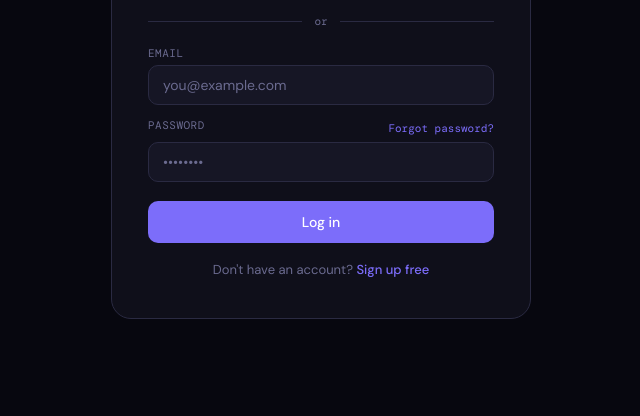
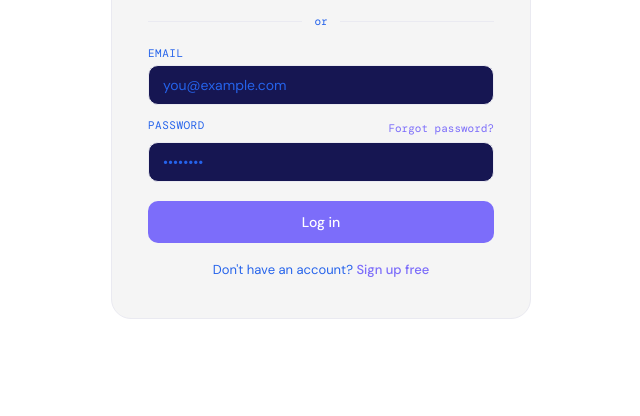
Before and after one commit to keerthi8-collab/study-buddy, a plain HTML site: page index.html in a window 1280 px wide. Shown: the part 384-800 px from the top of the page, without its empty margins (319-959 px from the left). Drawn offline with nearby package versions, Linux system fonts and the light colour scheme.

Commit message:
Update index.html

```diff
--- a/index.html
+++ b/index.html
@@ -8,10 +8,10 @@
 <style>
 *,*::before,*::after{box-sizing:border-box;margin:0;padding:0;}
 :root{
-  --bg:#07070f;--s1:#0f0f1a;--s2:#161625;--s3:#1e1e30;
-  --bd:#2a2a42;--bd2:#3a3a55;
+  --bg:#ffffff;--s1:#f5f5f5;--s2:#161652;--s3:#1d4ed8;
+  --bd:#eaeaf1;--bd2:#3a3a55;
   --acc:#7c6dfa;--acc2:#fa6d8f;--acc3:#6dfabd;--acc4:#fabd6d;
-  --txt:#e8e8f8;--mut:#6b6b90;
+  --txt:#2563eb;--mut:#2563eb;
   --beg:#6dfabd;--int:#7c6dfa;--exp:#fa6d8f;
 }
 body{font-family:'DM Sans',sans-serif;background:var(--bg);color:var(--txt);height:100vh;display:flex;flex-direction:column;overflow:hidden;}
```
